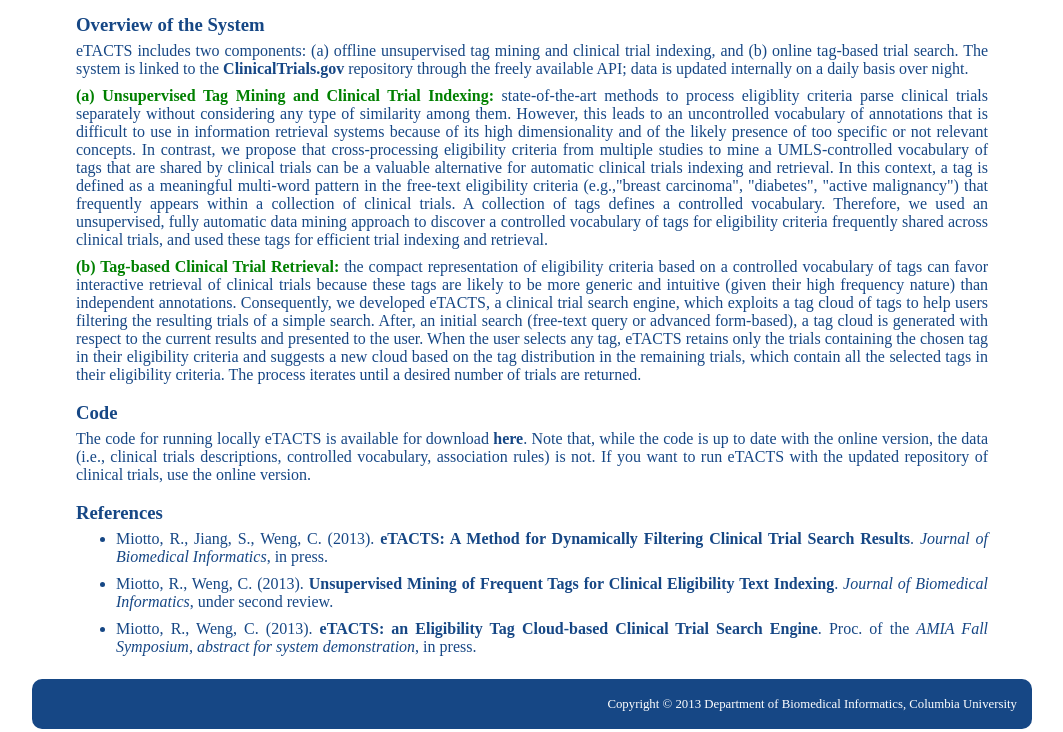
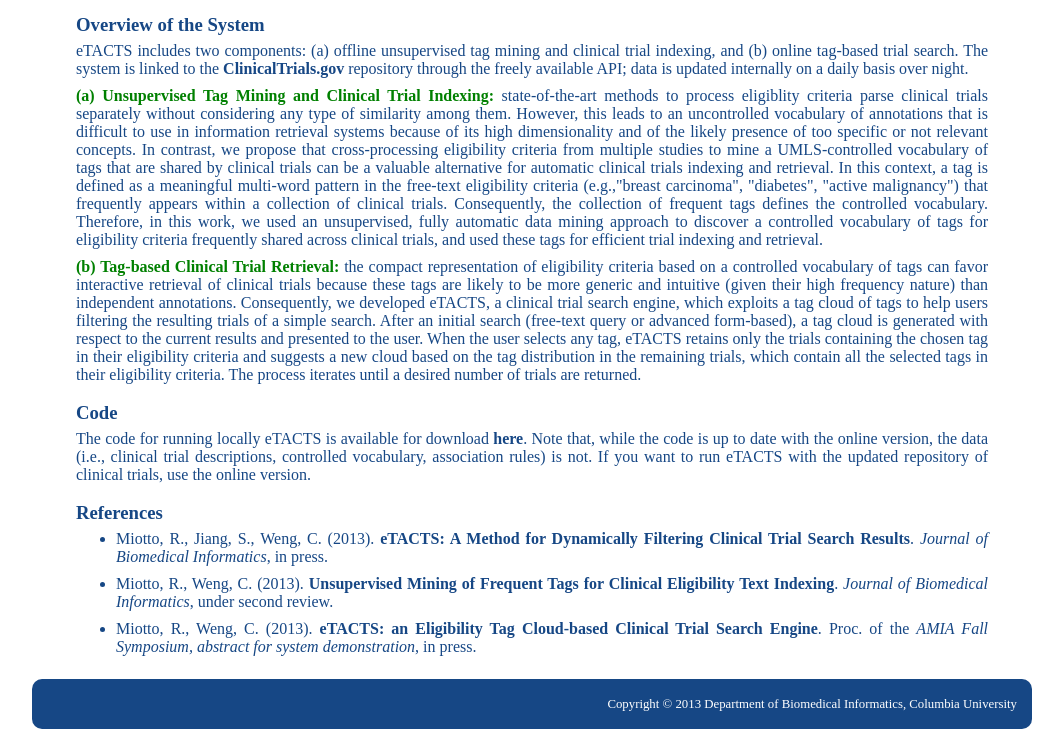
Before and after one commit to riccardomiotto/etacts, a Flask app: page /etacts/about in a window 1280 px wide. Shown: the part 288-1020 px from the top of the page, without its empty margins (108-1171 px from the left). Run offline with Flask 2, Linux system fonts and the light colour scheme; parts of the project's set-up code (start-up, migrations or seed data) failed here and were passed over; some libraries are stand-ins or nearby versions.

Commit message:
corrected the "about" section

```diff
--- a/app/templates/about.html
+++ b/app/templates/about.html
@@ -13,12 +13,12 @@
 <h3 id="HowToUse">Overview of the System</h3>
   <p> eTACTS includes two components: (a) offline unsupervised tag mining and clinical trial indexing, and (b) online tag-based trial search. The system is linked to the <a href="http://www.clinicaltrials.gov" target="_blank">ClinicalTrials.gov</a> repository through the freely available API; data is updated internally on a daily basis over night.</p>
 
-  <p><span class="grants">(a) Unsupervised Tag Mining and Clinical Trial Indexing: </span> state-of-the-art methods to process eligiblity criteria parse clinical trials separately without considering any type of similarity among them. However, this leads to an uncontrolled vocabulary of annotations that is difficult to use in information retrieval systems because of its high dimensionality and of the likely presence of too specific or not relevant concepts. In contrast, we propose that cross-processing eligibility criteria from multiple studies to mine a UMLS-controlled vocabulary of tags that are shared by clinical trials can be a valuable alternative for automatic clinical trials indexing and retrieval. In this context, a tag is defined as a meaningful multi-word pattern in the free-text eligibility criteria (e.g.,"breast carcinoma", "diabetes", "active malignancy") that frequently appears within a collection of clinical trials. A collection of tags defines a controlled vocabulary. Therefore, we used an unsupervised, fully automatic data mining approach to discover a controlled vocabulary of tags for eligibility criteria frequently shared across clinical trials, and used these tags for efficient trial indexing and retrieval.</p>
+  <p><span class="grants">(a) Unsupervised Tag Mining and Clinical Trial Indexing: </span> state-of-the-art methods to process eligiblity criteria parse clinical trials separately without considering any type of similarity among them. However, this leads to an uncontrolled vocabulary of annotations that is difficult to use in information retrieval systems because of its high dimensionality and of the likely presence of too specific or not relevant concepts. In contrast, we propose that cross-processing eligibility criteria from multiple studies to mine a UMLS-controlled vocabulary of tags that are shared by clinical trials can be a valuable alternative for automatic clinical trials indexing and retrieval. In this context, a tag is defined as a meaningful multi-word pattern in the free-text eligibility criteria (e.g.,"breast carcinoma", "diabetes", "active malignancy") that frequently appears within a collection of clinical trials. Consequently, the collection of frequent tags defines the controlled vocabulary. Therefore, in this work, we used an unsupervised, fully automatic data mining approach to discover a controlled vocabulary of tags for eligibility criteria frequently shared across clinical trials, and used these tags for efficient trial indexing and retrieval.</p>
 
-  <p><span class="grants">(b) Tag-based Clinical Trial Retrieval: </span> the compact representation of eligibility criteria based on a controlled vocabulary of tags can favor interactive retrieval of clinical trials because these tags are likely to be more generic and intuitive (given their high frequency nature) than independent annotations. Consequently, we developed eTACTS, a clinical trial search engine, which exploits a tag cloud of tags to help users filtering the resulting trials of a simple search. After, an initial search (free-text query or advanced form-based), a tag cloud is generated with respect to the current results and presented to the user. When the user selects any tag, eTACTS retains only the trials containing the chosen tag in their eligibility criteria and suggests a new cloud based on the tag distribution in the remaining trials, which contain all the selected tags in their eligibility criteria. The process iterates until a desired number of trials are returned.</p>
+  <p><span class="grants">(b) Tag-based Clinical Trial Retrieval: </span> the compact representation of eligibility criteria based on a controlled vocabulary of tags can favor interactive retrieval of clinical trials because these tags are likely to be more generic and intuitive (given their high frequency nature) than independent annotations. Consequently, we developed eTACTS, a clinical trial search engine, which exploits a tag cloud of tags to help users filtering the resulting trials of a simple search. After an initial search (free-text query or advanced form-based), a tag cloud is generated with respect to the current results and presented to the user. When the user selects any tag, eTACTS retains only the trials containing the chosen tag in their eligibility criteria and suggests a new cloud based on the tag distribution in the remaining trials, which contain all the selected tags in their eligibility criteria. The process iterates until a desired number of trials are returned.</p>
 
 <h3 id="HowToUse">Code</h3>
-  <p> The code for running locally eTACTS is available for download <a class='bold hightlight' href="https://github.com/riccardomiotto/etacts" target="_blank">here</a>. Note that, while the code is up to date with the online version, the data (i.e., clinical trials descriptions, controlled vocabulary, association rules) is not. If you want to run eTACTS with the updated repository of clinical trials, use the online version. </p>
+  <p> The code for running locally eTACTS is available for download <a class='bold hightlight' href="https://github.com/riccardomiotto/etacts" target="_blank">here</a>. Note that, while the code is up to date with the online version, the data (i.e., clinical trial descriptions, controlled vocabulary, association rules) is not. If you want to run eTACTS with the updated repository of clinical trials, use the online version. </p>
 
 <h3 id="HowToUse">References</h3>
 <ul>
```
